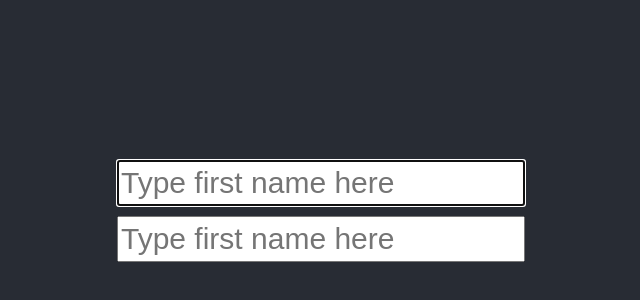
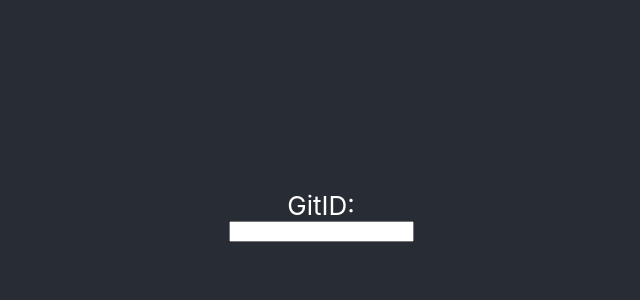
Before and after one commit to jaykudo/react-frontend-samples, a React (Create React App) app in the folder training-app/: page / in a window 1280 px wide. Shown: the part 184-484 px from the top of the page, without its empty margins (319-959 px from the left). Built offline with nearby package versions, Linux system fonts and the light colour scheme.

Commit message:
Updated for useEffect, useMemo, useDebugValue

```diff
--- a/training-app/src/App.js
+++ b/training-app/src/App.js
@@ -278,51 +278,330 @@
 //   );
 // }
 
-// -- Use Forwarded Ref App --
-import React, {useEffect, useRef} from "react";
-import Input from './components/Input'
+// // -- Use Forwarded Ref App --
+// import React, {useEffect, useRef} from "react";
+// import Input from './components/Input'
+// import "./App.scss";
+
+// const inputStyle = {
+//   width: "400px",
+//   height: "40px",
+//   fontSize: "30px",
+//   marginBottom: "10px"
+// }
+
+// function App() {
+//   const firstNameRef = useRef(null);
+//   const lastNameRef = useRef(null);
+
+//   useEffect(() => {
+//     firstNameRef.current.focus();
+//   }, [])
+
+//   function firstNameKeyDown(e) {
+//     if(e.key === "Enter") {
+//       lastNameRef.current.focus();
+//     }
+//   }
+
+//   function lastNameKeyDown(e) {
+
+//   }
+
+//   return (
+//     <div className="App">
+//       <header className="App-header">
+//         <Input
+//           ref={firstNameRef}
+//           placeholder="Type first name here"
+//           style={inputStyle}
+//           onKeyDown={firstNameKeyDown}
+//         ></Input>
+//         <Input
+//           ref={lastNameRef}
+//           placeholder="Type first name here"
+//           style={inputStyle}
+//           onKeyDown={lastNameKeyDown}
+//         ></Input>
+//       </header>
+//     </div>
+//   );
+// }
+
+// // -- Use Lifecycle useEffect App --
+// import React, {useState, useEffect} from "react";
+// import "./App.scss";
+
+// let born = false;
+
+// function App() {
+//   const [growth, setGrowth] = useState(0);
+//   const [nirvana, setNirvana] = useState(false);
+
+//   {/* Will run on birth of component due to [] */}
+//   useEffect(() => {
+//     console.log('I am born');
+//   }, [])
+
+//   {/* Will run on every refresh */}
+//   useEffect(() => {
+//     if (born) {
+//       console.log('Make mistake and learn');
+//     }
+//     else {
+//       born = true;
+//     }
+
+//     if(growth > 70) {
+//       setNirvana(true);
+//     }
+
+//     return function cleanup() {
+//       console.log('cleanup after mistakes');
+//     }
+//   })
+
+//   useEffect(() => {
+//     if (born) {
+//       document.title = "Nirvana attained";
+//     }
+//   },[nirvana])
+
+//   function growthHandle() {
+//     setGrowth(growth + 10);
+//   }
+
+//   return (
+//     <div className="App">
+//       <header className="App-header">
+//         <h2>Use Effect</h2>
+//         <h3>growth:{growth}</h3>
+//         <button onClick={growthHandle}>learn and grow</button>
+//       </header>
+//     </div>
+//   );
+// }
+
+
+// // -- Use Clock useEffect App --
+// import React, {useState, useEffect} from "react";
+// import "./App.scss";
+
+// const initXY = {
+//   x:null,
+//   y:null
+// }
+
+// function App() {
+//   const [time, setTime] = useState(Date);
+//   const [xy, setXY] = useState(initXY);
+
+//   useEffect(() => {
+//     let handle = setInterval(() => {
+//       setTime(Date)
+//     }, 3000);
+
+//     return() => {
+//       clearInterval(handle);
+//     }
+//   })
+
+//   function mouseMoveHandle(e) {
+//     setXY({
+//       x: e.clientX,
+//       y: e.clientY
+//     })
+//   }
+
+//   /* When useEffect is using an event listener, it needs to be cleaned up.
+//   Use either an empty array in the second argument or return cleanup function.
+//   Otherwise, the listeners will keep stacking up. */
+//   useEffect(()=>{
+//     window.addEventListener("mousemove", mouseMoveHandle);
+
+//     return() => {
+//       window.removeEventListener("mousemove", mouseMoveHandle);
+//     }
+//   })
+
+//   return (
+//     <div className="App">
+//       <header className="App-header">
+//         <h2>Use Effect Examples</h2>
+//         <h3>Date & Time:{time}</h3>
+//         <h3>{`x:${xy.x}, y:${xy.y}`}</h3>
+//       </header>
+//     </div>
+//   );
+// }
+
+// // -- Use Aync API useEffect App --
+// import React, {useEffect, useState} from "react";
+// import "./App.scss";
+
+// const initProfile = {
+//   followers: null,
+//   publicRepos: null
+// }
+
+// function App() {
+//   const[profile, setProfile] = useState(initProfile);
+
+//   async function getProfile() {
+//     const response = await fetch('https://api.github.com/users/jaykudo');
+//     const json = await response.json();
+
+//     setProfile({
+//       followers: json.followers,
+//       publicRepos: json.public_repos
+//     })
+//   }
+
+//   useEffect(() => {
+//     getProfile();
+//   },[])
+
+//   return (
+//     <div className="App">
+//       <header className="App-header">
+//         <h2>Fetch Data</h2>
+//         <h3>{`Followers: ${profile.followers}, Repos: ${profile.publicRepos}`}</h3>
+//       </header>
+//     </div>
+//   );
+// }
+
+// // -- Use useMemo App --
+// import React, {useState, useMemo} from "react";
+// import Child from './components/child';
+// import "./App.scss";
+
+// function App() {
+//   const[i, setI] = useState(0);
+
+//   function onClickHandle(){
+//     setI(i + 1);
+//   }
+
+//   /* Memo will only update when whatever is
+//   passed into the array changes. */
+//   const memoChild = useMemo(() => {
+//     return <Child></Child>
+//   },[i])
+
+//   return (
+//     <div className="App">
+//       <header className="App-header">
+//         <h3>Use Memo</h3>
+//         <h2>i: {i}</h2>
+//         <button onClick={onClickHandle}>Increment I</button>
+//         <h3>Normal Render</h3>
+//         <Child></Child>
+//         <h3>Memo Render</h3>
+//         {memoChild}
+//       </header>
+//     </div>
+//   );
+// }
+
+// // -- UsePrevious App --
+// import React, {useState} from "react";
+// import "./App.scss";
+// import usePrevious from './hooks/usePrevious'
+
+// function App() {
+//   const[age, setAge] = useState(21);
+//   const previousAge = usePrevious(age);
+
+//   return (
+//     <div className="App">
+//       <header className="App-header">
+//         <h2>Current Age: {age}</h2>
+//         <h2>Previous Age: {previousAge}</h2>
+//         <button onClick={() => setAge(age-1)}>Make Me Younger</button>
+//       </header>
+//     </div>
+//   );
+// }
+
+// // -- useLayoutEffect App --
+// import React, {useState, useRef, useLayoutEffect} from "react";
+// import "./App.scss";
+
+// function useDim(el, val) {
+//   const [height, setHeight] = useState(0);
+//   const [width, setWidth] = useState(0);
+
+//   useLayoutEffect(() => {
+//     let boundingBox = el.current.getBoundingClientRect();
+//     setHeight(boundingBox.height);
+//     setWidth(boundingBox.width);
+//   }, [val])
+
+//   return {height, width};
+// }
+
+// function App() {
+//   const [val, setVal] = useState(2);
+//   const valEl = useRef(null);
+
+//   const {height, width} = useDim(valEl, val);
+//   return (
+//     <div className="App">
+//       <header className="App-header">
+//         <h1>Height: {height}, Width: {width}</h1>
+//         <div ref={valEl}>{val}</div>
+//         <button onClick={() => setVal(val*10)}>10*</button>
+//       </header>
+//     </div>
+//   );
+// }
+
+// //-- useDebugValue App --
+// import React, {useState} from "react";
+// import "./App.scss";
+// import usePrevious from './hooks/usePrevious'
+
+// function App() {
+//   const[age, setAge] = useState(21);
+//   const previousAge = usePrevious(age);
+
+//   return (
+//     <div className="App">
+//       <header className="App-header">
+//         <h2>Current Age: {age}</h2>
+//         <h2>Previous Age: {previousAge}</h2>
+//         <button onClick={() => setAge(age-1)}>Make Me Younger</button>
+//       </header>
+//     </div>
+//   );
+// }
+
+//-- useCustomFetch App --
+import React, {useState} from "react";
 import "./App.scss";
-
-const inputStyle = {
-  width: "400px",
-  height: "40px",
-  fontSize: "30px",
-  marginBottom: "10px"
-}
+import useCustomFetch from './hooks/useCustomFetch'
 
 function App() {
-  const firstNameRef = useRef(null);
-  const lastNameRef = useRef(null);
+  const [url, setUrl] = useState('');
+  const [data, loading, error] = useCustomFetch(url);
 
-  useEffect(() => {
-    firstNameRef.current.focus();
-  }, [])
-
-  function firstNameKeyDown(e) {
-    if(e.key === "Enter") {
-      lastNameRef.current.focus();
+  function getFollowers(e) {
+    if(e.key === 'Enter') {
+      setUrl("https://api.github.com/users/" + e.target.value);
     }
-  }
-
-  function lastNameKeyDown(e) {
-
   }
 
   return (
     <div className="App">
       <header className="App-header">
-        <Input
-          ref={firstNameRef}
-          placeholder="Type first name here"
-          style={inputStyle}
-          onKeyDown={firstNameKeyDown}
-        ></Input>
-        <Input
-          ref={lastNameRef}
-          placeholder="Type first name here"
-          style={inputStyle}
-          onKeyDown={lastNameKeyDown}
-        ></Input>
+        GitID:
+        <input onKeyPress={getFollowers}></input>
+
+        {loading && url && <div>Loading ...</div>}
+        {!loading && data && data.rData && data.rData.followers
+        && (<div>Followers: {data.rData.followers}</div>)}
+        {error && <div>Error: {error}</div>}
       </header>
     </div>
   );
--- /dev/null
+++ b/training-app/src/components/child.js
@@ -0,0 +1,12 @@
+import React, {useEffect} from 'react';
+
+let renderCount = 0;
+function Child() {
+    useEffect(() =>{
+        renderCount++;
+    })
+
+    return <div>Render Count: {renderCount}</div>
+}
+
+export default Child;
--- /dev/null
+++ b/training-app/src/hooks/useCustomFetch.js
@@ -0,0 +1,34 @@
+import {useState, useEffect} from 'react'
+
+function useCustomFetch(url) {
+    const [data, setData] = useState(null);
+    const [error, setError] = useState(null);
+    const [loading, setLoading] = useState(true);
+
+    async function customFetch(url) {
+        try {
+            let response = await fetch(url);
+            let rData = await response.json();
+
+            setData({rData});
+            setLoading(false);
+
+        } catch(e) {
+            setError(e);
+            setLoading(false);
+        }
+    }
+
+    useEffect(() => {
+        setLoading(true);
+        setTimeout(() => {
+            if(url) {
+                customFetch(url);
+            }
+        }, 3000)
+    }, [url])
+
+    return[data, loading, error];
+}
+
+export default useCustomFetch;
--- /dev/null
+++ b/training-app/src/hooks/usePrevious.js
@@ -0,0 +1,14 @@
+import {useEffect, useRef, useDebugValue} from 'react'
+
+function usePrevious(value) {
+    const ref = useRef(null);
+    useEffect(() => {
+        ref.current = value;
+    });
+
+    useDebugValue(ref.current > 18 ? "too much" : "too little")
+
+    return ref.current;
+}
+
+export default usePrevious;
```
Also changed, not shown: training-app/src/.eslintrc.json.
